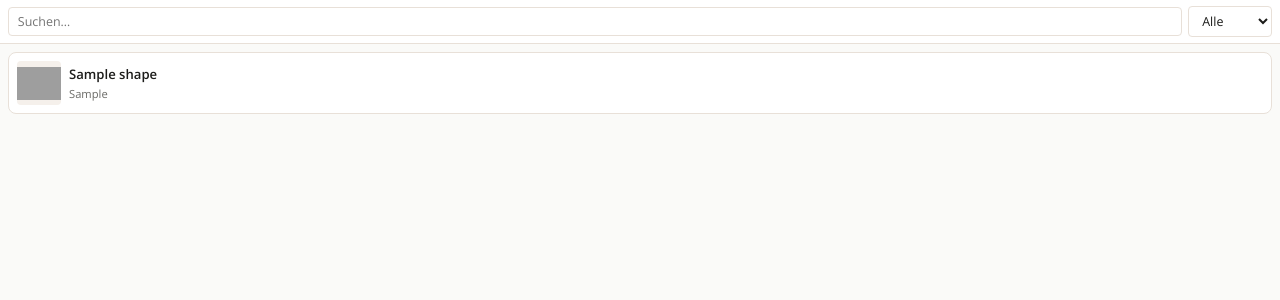
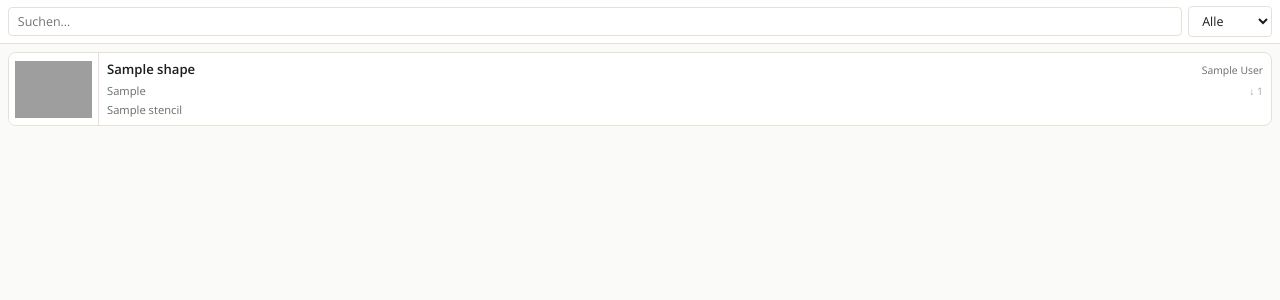
Before and after one commit to ThomasWinkel/Visio-Shapes-Server, a Flask app: page /panel in a window 1280 px wide. Shown: the top 300 px of the page. Run offline with Flask 3, Linux system fonts and the light colour scheme; tables that the repository leaves empty hold one stand-in row (values such as "Sample post"); grey boxes are pictures that could not be loaded.

Commit message:
Panel redesign

```diff
--- a/app/models/visio.py
+++ b/app/models/visio.py
@@ -59,6 +59,7 @@ class Shape(db.Model):
             'keywords': self.keywords,
             'stencil_id': self.stencil.id if self.stencil else '',
             'stencil_file_name': self.stencil.file_name if self.stencil else '',
+            'stencil_title': self.stencil.title if self.stencil else '',
             'user_id': self.user.id,
             'user_name': self.user.name
         }
--- a/app/static/css/browser.css
+++ b/app/static/css/browser.css
@@ -234,7 +234,8 @@
   box-shadow: 0 4px 16px rgba(0,0,0,0.08);
 }
 .shape-card-image {
-  background-color: var(--color-surface-alt);
+  background-color: var(--color-surface);
+  border-bottom: 1px solid var(--color-border);
   display: flex;
   align-items: center;
   justify-content: center;
--- a/app/static/css/panel.css
+++ b/app/static/css/panel.css
@@ -47,11 +47,11 @@ body {
   background-color: var(--color-surface);
   border: 1px solid var(--color-border);
   border-radius: var(--radius-card);
-  padding: 0.5rem var(--space-1);
   margin-bottom: 0.4rem;
   display: flex;
-  gap: var(--space-1);
-  align-items: center;
+  flex-direction: row;
+  align-items: stretch;
+  overflow: hidden;
   cursor: grab;
   transition: background-color var(--transition-fast);
   user-select: none;
@@ -63,15 +63,19 @@ body {
   cursor: grabbing;
 }
 .panel-card-image {
-  width: 44px;
-  height: 44px;
+  width: 90px;
+  height: 4.5rem;
   flex-shrink: 0;
-  background-color: var(--color-surface-alt);
-  border-radius: var(--radius-input);
-  overflow: hidden;
+  background-color: var(--color-surface);
+  border-right: 1px solid var(--color-border);
   display: flex;
   align-items: center;
   justify-content: center;
+  padding: 0.4rem;
+  transition: background-color var(--transition-fast);
+}
+.panel-card:hover .panel-card-image {
+  background-color: var(--color-surface-alt);
 }
 .panel-card-image img {
   max-width: 100%;
@@ -81,6 +85,18 @@ body {
 .panel-card-body {
   flex: 1;
   min-width: 0;
+  padding: 0.35rem var(--space-1);
+  display: flex;
+  flex-direction: column;
+  gap: 0.1rem;
+  justify-content: center;
+}
+.panel-card-row {
+  display: flex;
+  justify-content: space-between;
+  align-items: baseline;
+  gap: 0.4rem;
+  min-width: 0;
 }
 .panel-card-name {
   font-size: 0.82rem;
@@ -89,13 +105,37 @@ body {
   white-space: nowrap;
   overflow: hidden;
   text-overflow: ellipsis;
+  flex: 1;
+  min-width: 0;
 }
-.panel-card-meta {
+.panel-card-user {
+  font-size: 0.65rem;
+  color: var(--color-text-muted);
+  white-space: nowrap;
+  overflow: hidden;
+  text-overflow: ellipsis;
+  flex-shrink: 0;
+  max-width: 45%;
+}
+.panel-card-keywords {
   font-size: 0.7rem;
   color: var(--color-text-muted);
   white-space: nowrap;
   overflow: hidden;
   text-overflow: ellipsis;
+}
+.panel-card-stencil {
+  font-size: 0.7rem;
+  color: var(--color-text-muted);
+  white-space: nowrap;
+  overflow: hidden;
+  text-overflow: ellipsis;
+  min-height: calc(0.7rem * 1.6);
+}
+.panel-card-count {
+  font-size: 0.65rem;
+  color: var(--color-text-muted);
+  opacity: 0.6;
 }
 
 /* ── States ── */
--- a/app/templates/panel/panel.html
+++ b/app/templates/panel/panel.html
@@ -36,8 +36,15 @@
           <img src="/static/images/shapes/${shape.id}.png" alt="${escHtml(shape.name)}" loading="lazy">
         </div>
         <div class="panel-card-body">
-          <div class="panel-card-name">${escHtml(shape.name)}</div>
-          <div class="panel-card-meta">${escHtml(shape.keywords)}</div>
+          <div class="panel-card-row">
+            <div class="panel-card-name">${escHtml(shape.name)}</div>
+            <div class="panel-card-user">${escHtml(shape.user_name)}</div>
+          </div>
+          <div class="panel-card-row">
+            <div class="panel-card-keywords">${escHtml(shape.keywords)}</div>
+            <div class="panel-card-count">&darr; ${shape.download_count ?? 0}</div>
+          </div>
+          <div class="panel-card-stencil">${escHtml(shape.stencil_title)}</div>
         </div>
       </div>
     `).join('');
```
